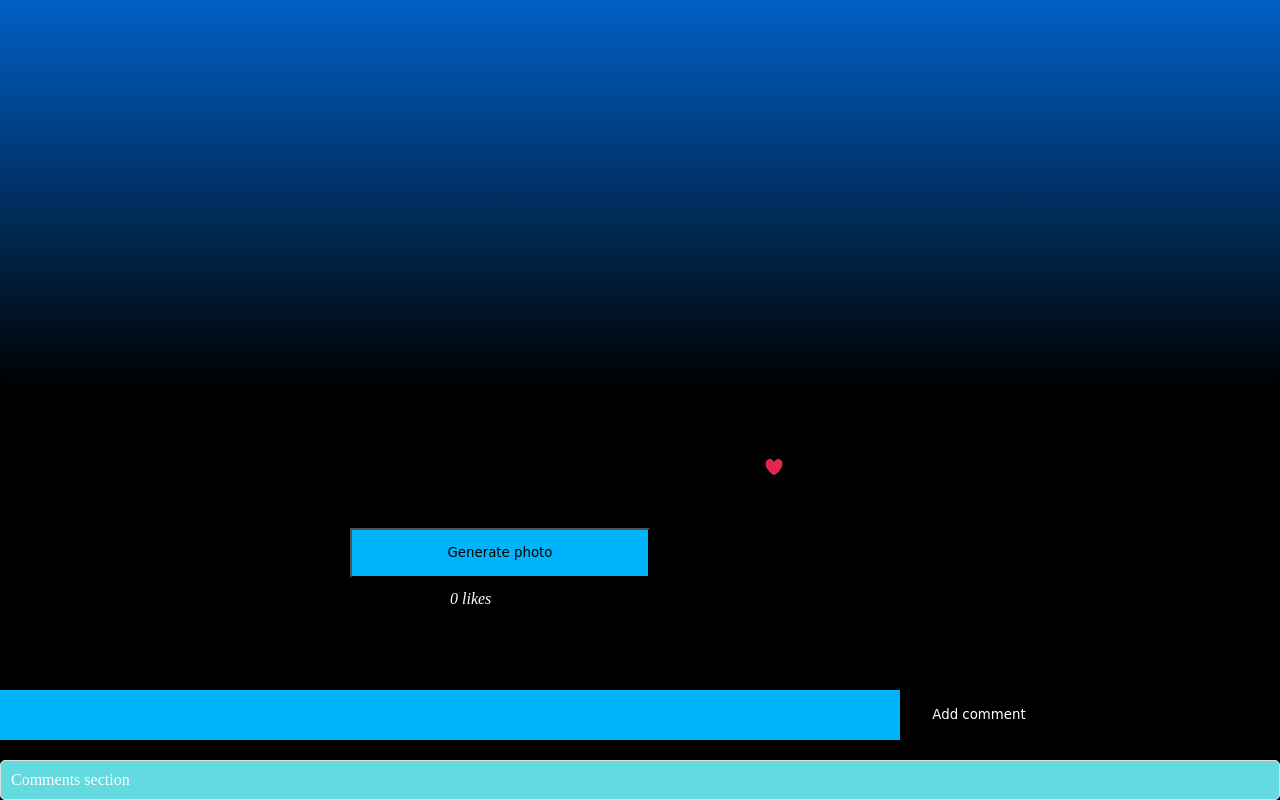
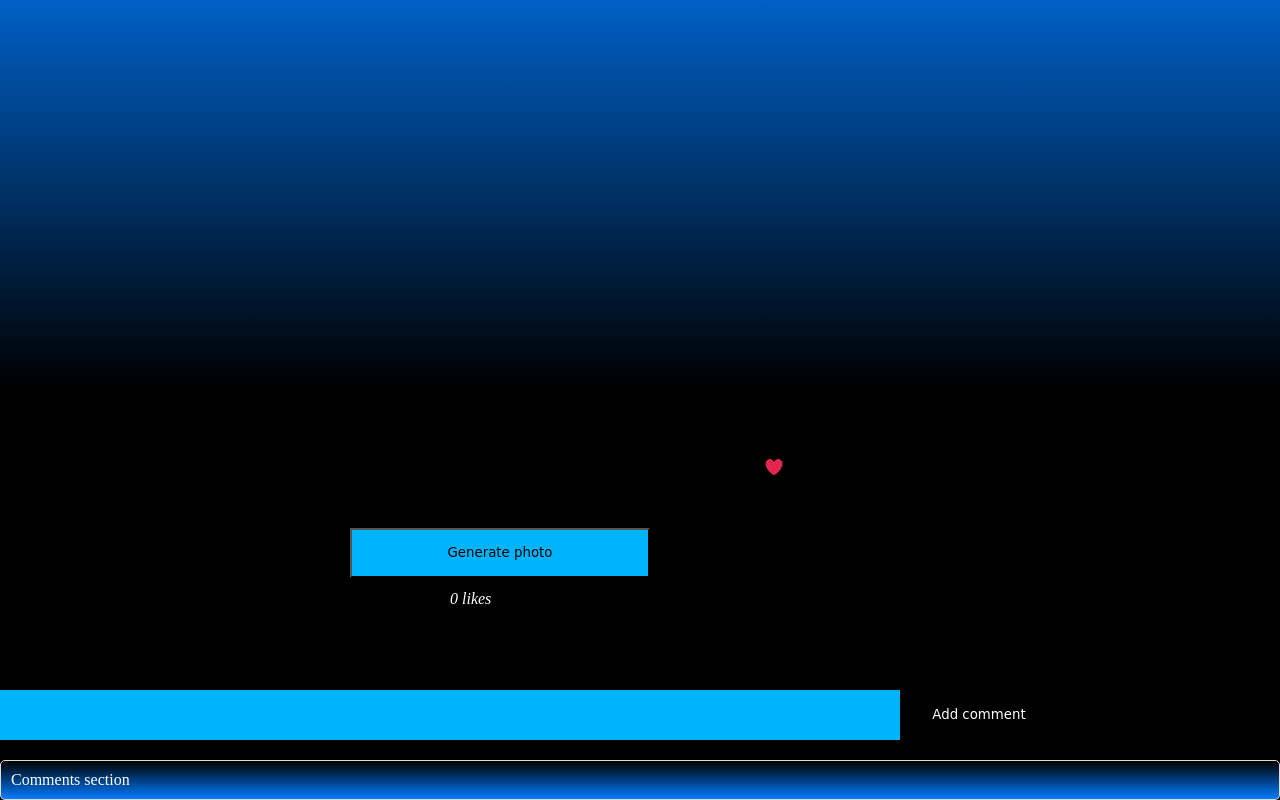
Before and after one commit to Mbiki-KK/code-challenge-WK-1, a website: page Final-project/index.html in a window 1280 px wide. Shown: the part 361-1161 px from the top of the page. Drawn offline with Linux system fonts and the light colour scheme; a web font is replaced by a local one.

Commit message:
Added gradient to comment section

```diff
--- a/Final-project/styles.css
+++ b/Final-project/styles.css
@@ -156,8 +156,8 @@ h3 {
     margin-top: 12px; */
     margin-top: 20px;
     padding: 10px;
-    /* background: linear-gradient(to bottom, #000000, #007bff); */
-    background-color: #62dadf;
+    background: linear-gradient(to bottom, #000000, #007bff);
+    /* background-color: #62dadf; */
     border: 1px solid #ddd;
     border-radius: 5px;
 }
```
